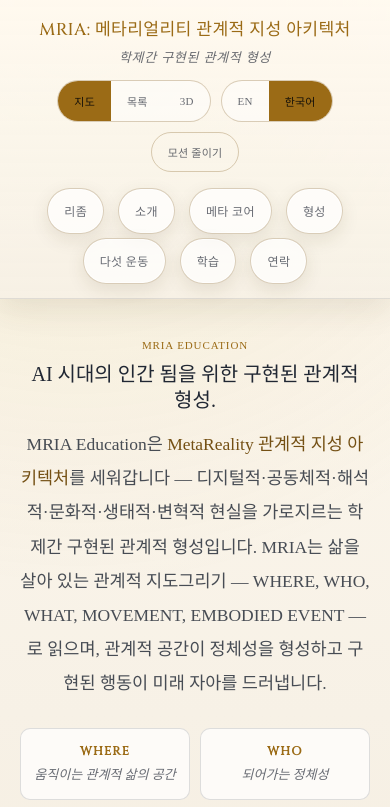
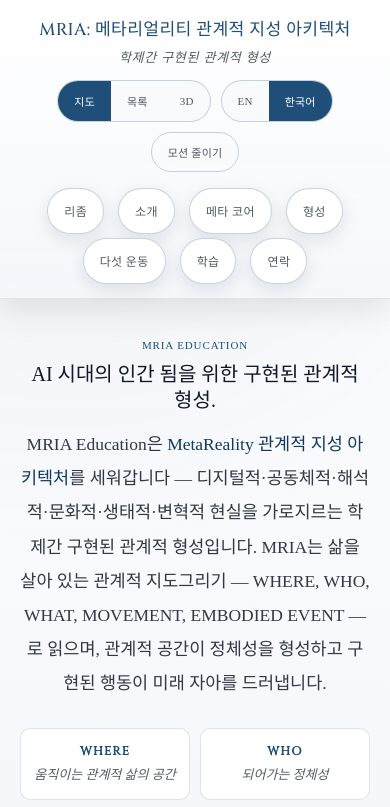
Before and after one commit to mria-education/mria-landing, a plain HTML site: page index.html in a window 390 px wide. Both pictures are taken after a click on the button "한국어". Shown: the top 807 px of the page. Drawn offline with Linux system fonts and the light colour scheme.

Commit message:
Apply neutral academic landing theme

```diff
--- a/index.html
+++ b/index.html
@@ -17,23 +17,23 @@
   *, *::before, *::after { box-sizing: border-box; margin: 0; padding: 0; }
 
   :root {
-    --gold:     #9b6b16;
-    --gold-l:   #745014;
-    --ink:      #f7f1e6;
-    --ink2:     #fffaf0;
-    --ink3:     #ece1cf;
-    --paper:    #202733;
-    --paper-dim:rgba(32,39,51,0.68);
-    --line:     rgba(124,83,18,0.28);
-    --line-soft:rgba(32,39,51,0.14);
-    --focus:    #1d5fd0;
-    --surface:  rgba(255,255,255,0.72);
-    --surface-muted: rgba(255,255,255,0.48);
-    --surface-strong: #fffdf7;
-    --text-soft: rgba(32,39,51,0.82);
-    --text-faint: rgba(32,39,51,0.52);
-    --on-gold:  #17120a;
-    --shadow:   rgba(72,54,22,0.10);
+    --gold:     #1f4e79;
+    --gold-l:   #12395f;
+    --ink:      #f5f7fb;
+    --ink2:     #ffffff;
+    --ink3:     #e6ebf2;
+    --paper:    #111827;
+    --paper-dim:rgba(17,24,39,0.72);
+    --line:     rgba(31,78,121,0.24);
+    --line-soft:rgba(17,24,39,0.12);
+    --focus:    #1d4ed8;
+    --surface:  #ffffff;
+    --surface-muted: rgba(248,250,252,0.86);
+    --surface-strong: #ffffff;
+    --text-soft: rgba(17,24,39,0.86);
+    --text-faint: rgba(17,24,39,0.56);
+    --on-gold:  #ffffff;
+    --shadow:   rgba(15,23,42,0.10);
     --serif:    'Lora', Georgia, 'Times New Roman', serif;
     --display:  'Cinzel', Georgia, serif;
     --ko:       'Noto Serif KR', 'Apple SD Gothic Neo', 'Malgun Gothic', serif;
@@ -44,8 +44,8 @@
 
   html, body {
     background:
-      radial-gradient(circle at 20% 0%, rgba(201,168,76,0.16), transparent 34%),
-      linear-gradient(180deg, #fffaf0 0%, var(--ink) 42%, #efe5d3 100%);
+      radial-gradient(circle at 18% 0%, rgba(31,78,121,0.08), transparent 32%),
+      linear-gradient(180deg, #ffffff 0%, var(--ink) 48%, #eef2f7 100%);
     color: var(--paper);
     font-family: var(--serif);
     min-height: 100%;
@@ -82,7 +82,7 @@
   header {
     padding: 18px 20px 14px;
     border-bottom: 1px solid var(--line-soft);
-    background: linear-gradient(to bottom, rgba(255,250,240,0.96), rgba(247,241,230,0.88));
+    background: linear-gradient(to bottom, rgba(255,255,255,0.98), rgba(245,247,251,0.94));
     box-shadow: 0 10px 30px var(--shadow);
   }
   .titles { text-align: center; margin-bottom: 14px; }
@@ -132,7 +132,7 @@
     transition: background 0.18s, color 0.18s;
   }
   body.lang-ko .seg-btn, body.lang-ko .toggle-btn { font-family: var(--ko); letter-spacing: 0.02em; }
-  .seg-btn:hover, .toggle-btn:hover { color: var(--paper); background: rgba(201,168,76,0.14); }
+  .seg-btn:hover, .toggle-btn:hover { color: var(--paper); background: rgba(31,78,121,0.10); }
   .seg-btn[aria-pressed="true"], .seg-btn.active {
     color: var(--on-gold);
     background: var(--gold);
@@ -144,7 +144,7 @@
   .toggle-btn[aria-pressed="true"] {
     color: var(--gold);
     border-color: var(--gold);
-    background: rgba(201,168,76,0.12);
+    background: rgba(31,78,121,0.10);
   }
 
   /* ============================ MAIN ============================ */
@@ -176,7 +176,7 @@
     display: block;
     touch-action: manipulation;
   }
-  .edge { stroke: rgba(201,168,76,0.16); stroke-width: 1.4; }
+  .edge { stroke: rgba(31,78,121,0.18); stroke-width: 1.4; }
   .node-hit { cursor: pointer; }
   .node-dot { transition: filter 0.2s; }
   .node-hit:hover .node-dot,
@@ -227,7 +227,7 @@
     transition: background 0.16s, border-color 0.16s;
     min-height: 44px;
   }
-  .node-card:hover { background: rgba(201,168,76,0.14); }
+  .node-card:hover { background: rgba(31,78,121,0.10); }
   .node-card .dot { width: 12px; height: 12px; border-radius: 50%; background: var(--nodecolor); margin-top: 5px; flex: none; }
   .node-card .nc-body { flex: 1; }
   .node-card .nc-title { font-family: var(--display); font-size: 16px; letter-spacing: 0.06em; }
@@ -296,7 +296,7 @@
     font-size: 18px; cursor: pointer;
     transition: background 0.18s;
   }
-  .icon-btn:hover { background: rgba(201,168,76,0.12); }
+  .icon-btn:hover { background: rgba(31,78,121,0.10); }
 
   .panel-body-wrap { overflow-y: auto; padding: 20px 20px 40px; flex: 1; }
 
@@ -421,8 +421,8 @@
   body.lang-ko .site-nav a { font-family: var(--ko); letter-spacing: 0.03em; }
   .site-nav a:hover {
     color: var(--gold-l);
-    border-color: rgba(124,83,18,0.42);
-    background: rgba(201,168,76,0.18);
+    border-color: rgba(31,78,121,0.42);
+    background: rgba(31,78,121,0.10);
     transform: translateY(-1px);
   }
   .site-nav a.active,
@@ -430,7 +430,7 @@
     color: var(--on-gold);
     border-color: var(--gold);
     background: var(--gold);
-    box-shadow: 0 8px 24px rgba(201,168,76,0.16);
+    box-shadow: 0 8px 24px rgba(31,78,121,0.18);
   }
   .site-nav a.active:hover,
   .site-nav a[aria-current="page"]:hover {
@@ -522,7 +522,7 @@
   .btn-gold { color: var(--on-gold); background: var(--gold); }
   .btn-gold:hover { filter: brightness(1.08); }
   .btn-ghost { color: var(--gold-l); border: 1px solid var(--line); background: var(--surface); }
-  .btn-ghost:hover { background: rgba(201,168,76,0.16); }
+  .btn-ghost:hover { background: rgba(31,78,121,0.10); }
 
   /* rhizome section anchor spacing */
   #rhizome { scroll-margin-top: 24px; padding-top: 34px; }
@@ -547,7 +547,7 @@
     transition: background 0.16s;
   }
   body.lang-ko .motion-link { font-family: var(--ko); letter-spacing: 0.02em; }
-  .motion-link:hover { background: rgba(201,168,76,0.16); }
+  .motion-link:hover { background: rgba(31,78,121,0.10); }
 
   /* subsection inside a section (e.g. How MRIA Works within About) */
   .sem-sub { margin-top: 52px; scroll-margin-top: 24px; }
@@ -1864,11 +1864,11 @@
       var canvas = $("#c");
       renderer = new THREE.WebGLRenderer({ canvas: canvas, antialias: true, alpha: true });
       renderer.setPixelRatio(Math.min(window.devicePixelRatio, 2));
-      renderer.setClearColor(0xf7f1e6, 1);
+      renderer.setClearColor(0xf5f7fb, 1);
       scene = new THREE.Scene();
       camera = new THREE.PerspectiveCamera(55, 1, 0.1, 200);
       scene.add(new THREE.AmbientLight(0xffffff, 0.45));
-      var pl = new THREE.PointLight(0x9b6b16, 1.1, 40); pl.position.set(0, 4, 10); scene.add(pl);
+      var pl = new THREE.PointLight(0x1f4e79, 1.1, 40); pl.position.set(0, 4, 10); scene.add(pl);
 
       var group = new THREE.Group(); scene.add(group);
       window._rhizomeGroup = group;
@@ -1885,7 +1885,7 @@
         meshes[n.id] = mesh;
       });
 
-      var lineMat = new THREE.LineBasicMaterial({ color: 0x9b6b16, transparent: true, opacity: 0.22 });
+      var lineMat = new THREE.LineBasicMaterial({ color: 0x1f4e79, transparent: true, opacity: 0.22 });
       C.edges.forEach(function (e) {
         var a = state.nodeById[e[0]], b = state.nodeById[e[1]];
         if (!a || !b) return;
```
